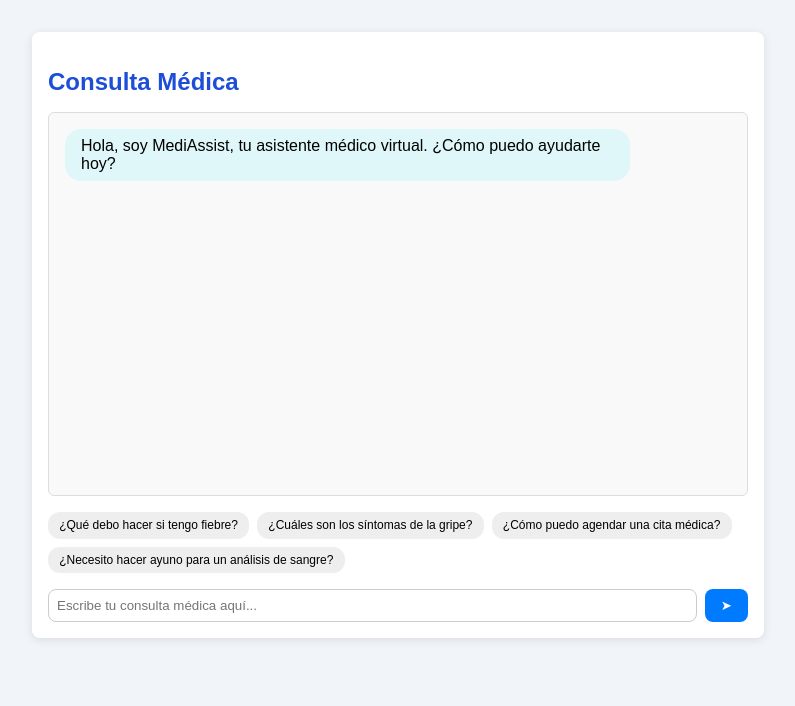
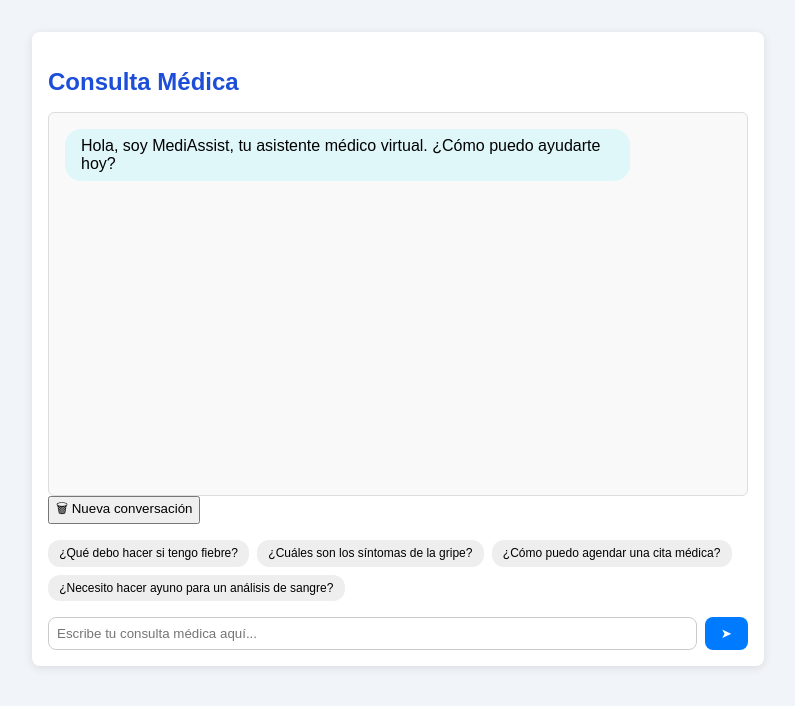
Before and after one commit to DanDardon/Frontend_chatbot, a React (Vite) app: page / in a window 1280 px wide. Shown: the top 706 px of the page, without its empty margins (242-1037 px from the left). Built offline with nearby package versions, Linux system fonts and the light colour scheme.

Commit message:
Conver ChatBox.jsx

```diff
--- a/src/components/ChatBox.jsx
+++ b/src/components/ChatBox.jsx
@@ -58,6 +58,10 @@ export default function ChatBox() {
         ))}
       </div>
 
+      <div className="nueva-conversacion">
+        <button onClick={nuevaConversacion}>🗑 Nueva conversación</button>
+      </div>
+
       <div className="faq-buttons">
         {preguntasFrecuentes.map((p, i) => (
           <button key={i} onClick={() => enviarMensaje(p)}>{p}</button>
```
Lines whose indentation alone changed are shown as unchanged.
